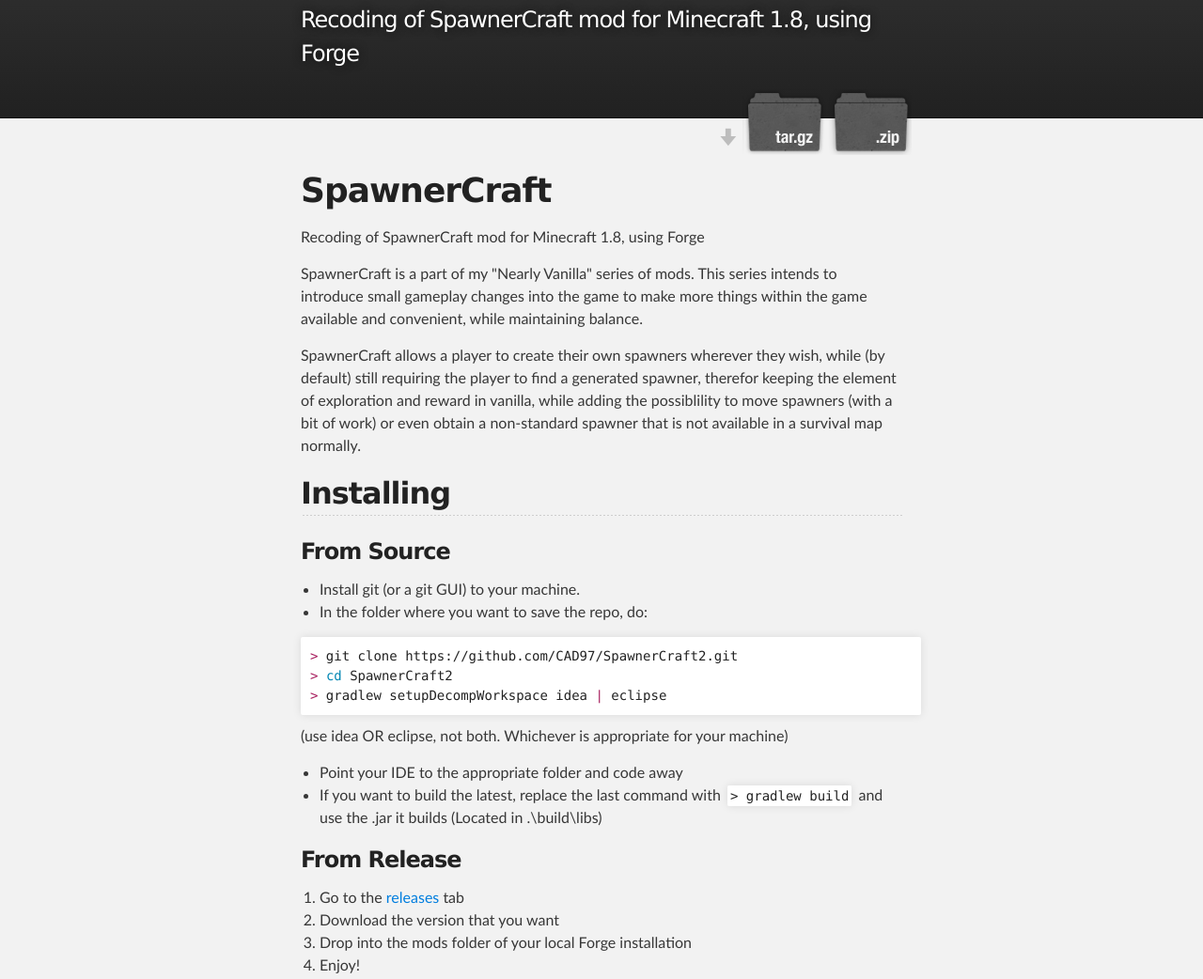
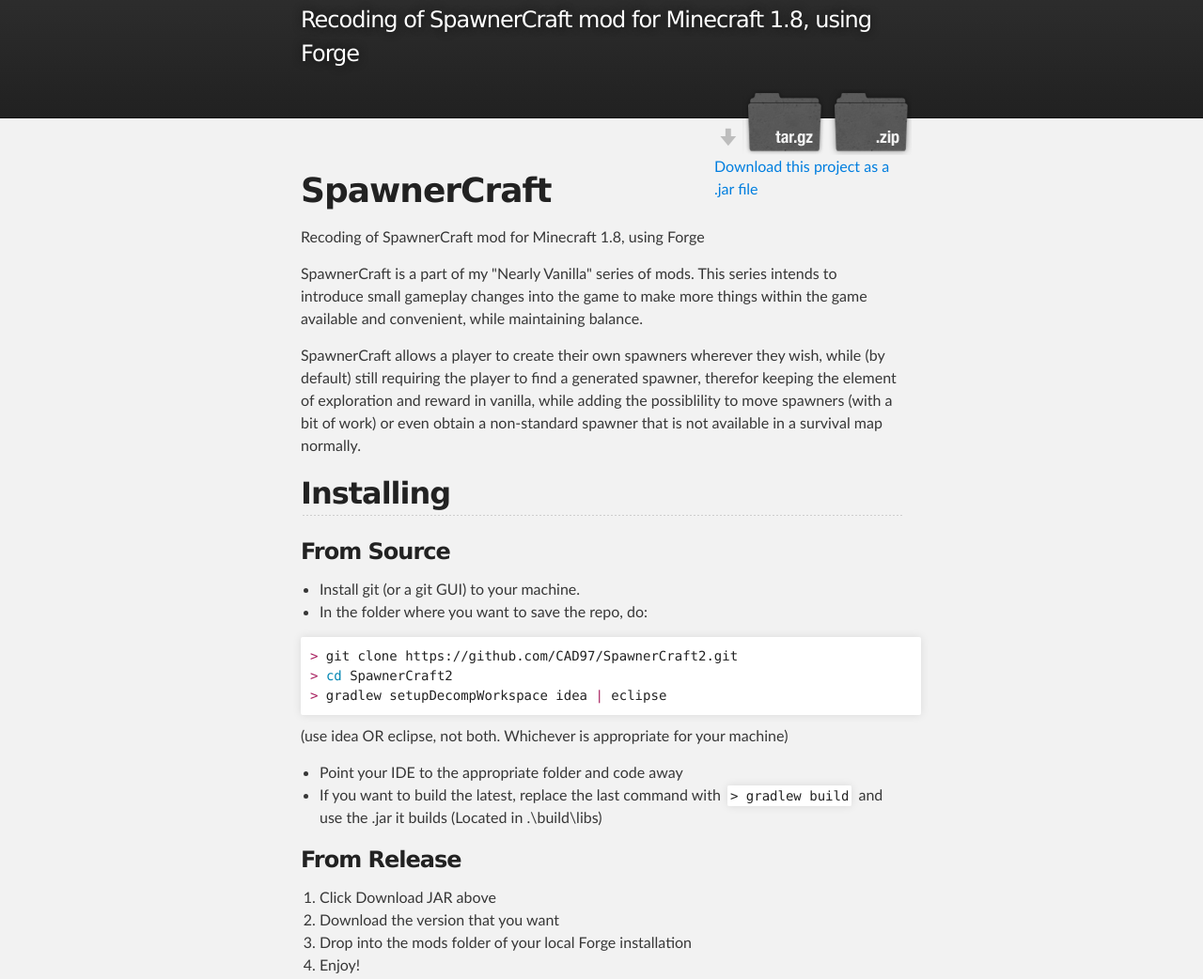
Before and after one commit to CAD97/SpawnerCraft2, a plain HTML site: page index.html in a window 1280 px wide. Shown: the part 120-1162 px from the top of the page at 94% size. Drawn offline with Linux system fonts and the light colour scheme.

Commit message:
.jar download on page

```diff
--- a/index.html
+++ b/index.html
@@ -24,6 +24,7 @@
             <section id="downloads">
               <a class="zip_download_link" href="https://github.com/CAD97/SpawnerCraft2/zipball/master">Download this project as a .zip file</a>
               <a class="tar_download_link" href="https://github.com/CAD97/SpawnerCraft2/tarball/master">Download this project as a tar.gz file</a>
+              <a class="jar_download_link" href=https://github.com/CAD97/SpawnerCraft2/releases/latest">Download this project as a .jar file</a>
             </section>
         </header>
     </div>
@@ -71,7 +72,7 @@ survival map normally.</p>
 <a id="from-release" class="anchor" href="#from-release" aria-hidden="true"><span class="octicon octicon-link"></span></a>From Release</h3>
 
 <ol>
-<li>Go to the <a href="https://github.com/CAD97/SpawnerCraft2/releases">releases</a> tab</li>
+<li>Click Download JAR above</li>
 <li>Download the version that you want</li>
 <li>Drop into the mods folder of your local Forge installation</li>
 <li>Enjoy!</li>
```
